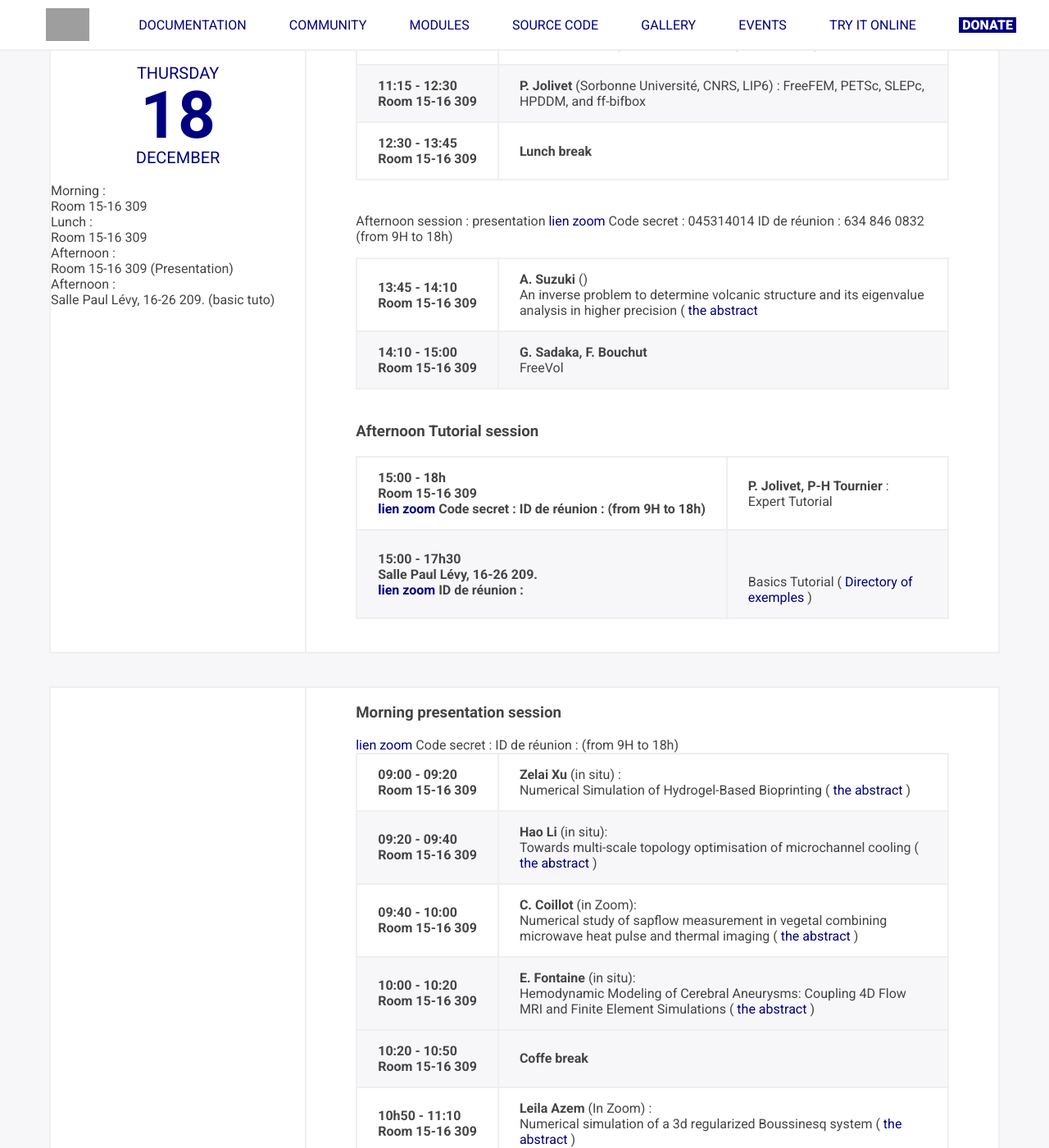
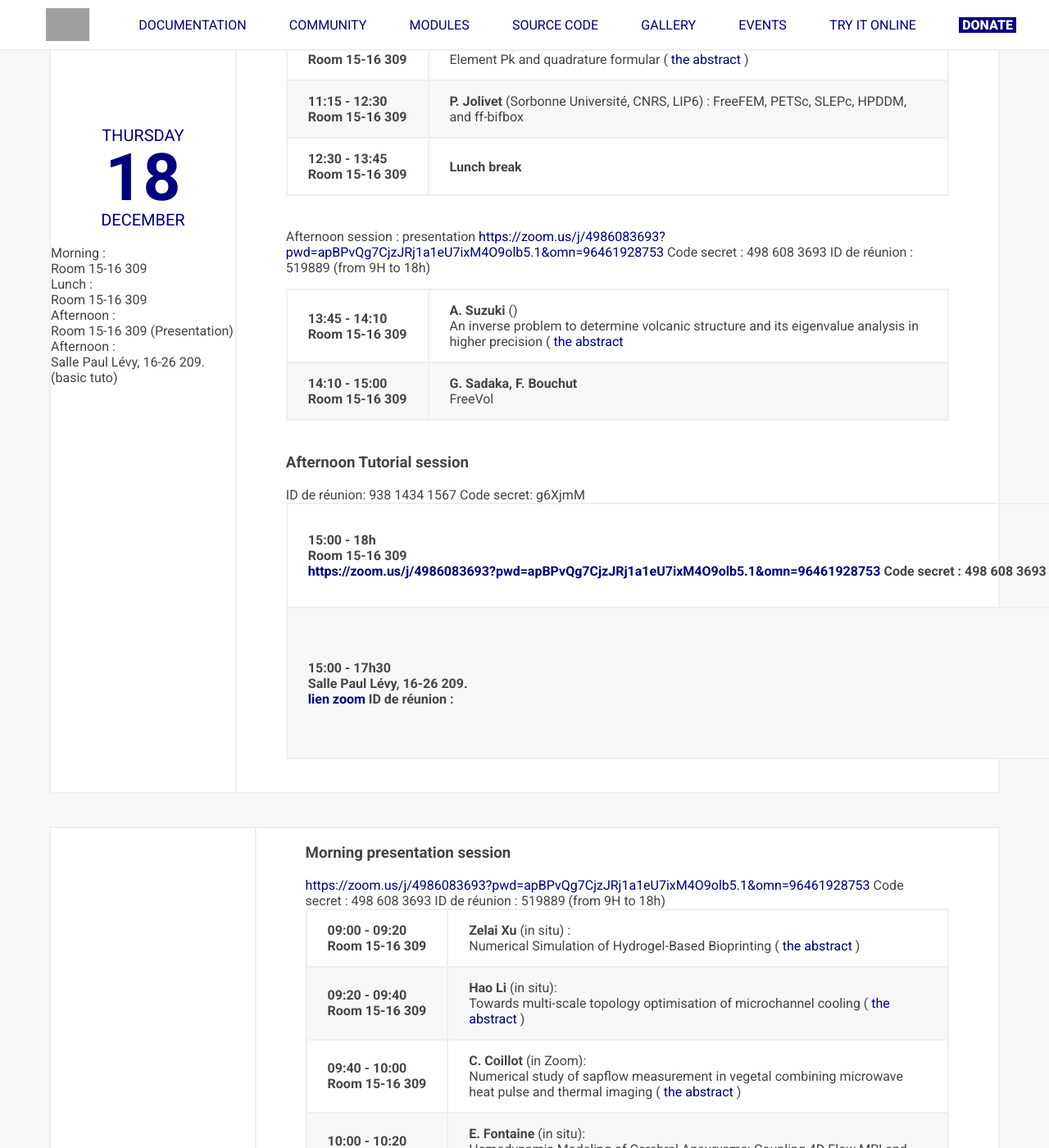
Before and after one commit to FreeFem/FreeFem-website, a Jekyll site: the page built from ffdays.md, in a window 1280 px wide and 1400 px high, scrolled down 1438 px. Shown: the whole window at 82% size. Built offline with Jekyll 4.4.1, drawn with Linux system fonts in a browser that asks for light colours; some of the changed text lies outside the part shown.

Commit message:
put zoom link

```diff
--- a/_layouts/ffdays.html
+++ b/_layouts/ffdays.html
@@ -49,8 +49,8 @@
         <div class="program">
 
 	        <p> <b> Morning  session : presentation </b>
-            <a href="https://zoom.us/"> lien zoom </A>
-              Code secret :   ID de réunion :  (from 9H to 18h)
+            <a href="https://zoom.us/"> https://zoom.us/j/4986083693?pwd=apBPvQg7CjzJRj1a1eU7ixM4O9olb5.1&omn=96461928753 </A>
+              Code secret : 498 608 3693  ID de réunion : 519889 (from 9H to 18h)
 
 
 
@@ -123,8 +123,9 @@
             </tbody>
           </table>
   		     <p>Afternoon  session : presentation
-          <a href=https://zoom.us/j/6348460832?pwd=fQtOtIshy12XbgJqa6PKd9G6mx3FIi.1&omn=91870740014"> lien zoom </A>
-            Code secret : 045314014  ID de réunion :  634 846 0832 (from 9H to 18h)
+          <a href="https://zoom.us/"> https://zoom.us/j/4986083693?pwd=apBPvQg7CjzJRj1a1eU7ixM4O9olb5.1&omn=96461928753 </A>
+              Code secret : 498 608 3693  ID de réunion : 519889 (from 9H to 18h)
+
 </p>
        <table class="table table-striped">
           <tbody>
@@ -153,8 +154,9 @@
             <tbody>
               <tr>
 				       <th scope="row">15:00 - 18h<br> Room 15-16 309 <br>
-                <a href="https://zoom.us/j"> lien zoom </A>
-                  Code secret :   ID de réunion :   (from 9H to 18h)
+                <a href="https://zoom.us/"> https://zoom.us/j/4986083693?pwd=apBPvQg7CjzJRj1a1eU7ixM4O9olb5.1&omn=96461928753 </A>
+              Code secret : 498 608 3693  ID de réunion : 519889 (from 9H to 18h)
+
                     <td>
 
                   <strong> P. Jolivet, P-H Tournier </strong>: Expert Tutorial
@@ -162,8 +164,9 @@
               </tr>
               <tr>
 				        <th scope="row">15:00 - 17h30<br>
-						Salle Paul Lévy, 16-26 209. <br> <a href="https://cnrs.zoom.us/"> lien zoom </A>
-							 ID de réunion :  		 </th>
+						Salle Paul Lévy, 16-26 209. <br> <a href="https://cnrs.zoom.us/j/93814341567?pwd=zrijkrOzuKbGhnazoA9xeQs5S0Sg8h.1"> lien zoom </A>
+							 ID de réunion :  		 </th>ID de réunion: 938 1434 1567
+                Code secret: g6XjmM
                 <td>
                       <br> <br>
                   Basics Tutorial (<a href="https://www.ljll.fr/hecht/ftp/ff++days/2025/"> Directory of exemples  </a> )
@@ -190,8 +193,9 @@
         </div>
         <div class="program">
           <h3>Morning presentation session </h3>
-         	<a href="https://zoom.us/j/"> lien zoom </A>
-            Code secret :   ID de réunion :  (from 9H to 18h)
+         	<a href="https://zoom.us/"> https://zoom.us/j/4986083693?pwd=apBPvQg7CjzJRj1a1eU7ixM4O9olb5.1&omn=96461928753 </A>
+              Code secret : 498 608 3693  ID de réunion : 519889 (from 9H to 18h)
+
           <table class="table table-striped">
             <tbody>
               <tr>
@@ -300,8 +304,8 @@
             </tbody>
           </table>
 		    <h3>Afternoon  session (seminar)  </h2>
-          <a href=https://zoom.us/j"> lien zoom </A>
-            Code secret :   ID de réunion :   (from 9H to 18h)
+         <a href="https://zoom.us/"> https://zoom.us/j/4986083693?pwd=apBPvQg7CjzJRj1a1eU7ixM4O9olb5.1&omn=96461928753 </A>
+              Code secret : 498 608 3693  ID de réunion : 519889 (from 9H to 18h)
 
         <table class="table table-striped">
           <tbody>
@@ -323,8 +327,10 @@
           <tbody>
             <tr>
 				     <th scope="row">15:15 - 18h  Room 16-15 309   <br>
-              <a href=https://zoom.us/j/"> lien zoom </A> <br>
-                Code secret :  <br>  ID de réunion :  <br> (from 9H to 18h)
+              <a href="https://zoom.us/j/4986083693?pwd=apBPvQg7CjzJRj1a1eU7ixM4O9olb5.1&omn=91042448602"
+"> Lien Zoom SU </A>
+              Code secret : 498 608 3693  ID de réunion : 519889 (from 9H to 18h)
+
 
               <td>  Expert/MPI session
                 <strong>P. Jolivet<sup>1</sup> </strong>, <strong>P-H. Tournier <sup>2</sup> </strong> (LIP6 <sup>1</sup>), (LJLL, Alpines, CNRS <sup>2</sup>) :
```
Also changed, not shown: other parts of _layouts/ffdays.html (+3 -2 lines).
